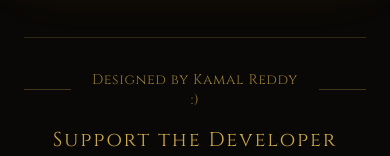
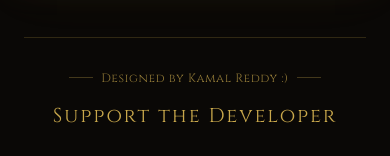
Before and after one commit to KamalReddy2901/varanasi, a Next.js app: page / in a window 390 px wide. Shown: the part 1180-1336 px from the top of the page. Built offline with nearby package versions, Linux system fonts and the light colour scheme.

Commit message:
Fix mobile text wrapping for designer credit line

```diff
--- a/components/support-section.tsx
+++ b/components/support-section.tsx
@@ -22,12 +22,12 @@ export function SupportSection() {
       <div className="w-full h-px bg-[#c9a84c]/20 mb-8" />
 
       {/* Designer credit - elegant and minimal */}
-      <div className="flex items-center justify-center gap-4 mb-4">
-        <div className="h-px w-12 bg-[#c9a84c]/30"></div>
-        <p className="text-[#c9a84c]/70 font-serif text-sm text-center tracking-wider">
+      <div className="flex items-center justify-center gap-2 sm:gap-4 mb-4 px-2">
+        <div className="h-px w-6 sm:w-12 bg-[#c9a84c]/30 flex-shrink-0"></div>
+        <p className="text-[#c9a84c]/70 font-serif text-xs sm:text-sm text-center tracking-wider whitespace-nowrap">
           Designed by Kamal Reddy :)
         </p>
-        <div className="h-px w-12 bg-[#c9a84c]/30"></div>
+        <div className="h-px w-6 sm:w-12 bg-[#c9a84c]/30 flex-shrink-0"></div>
       </div>
 
       <div className="flex flex-col items-center gap-6 text-center">
```
